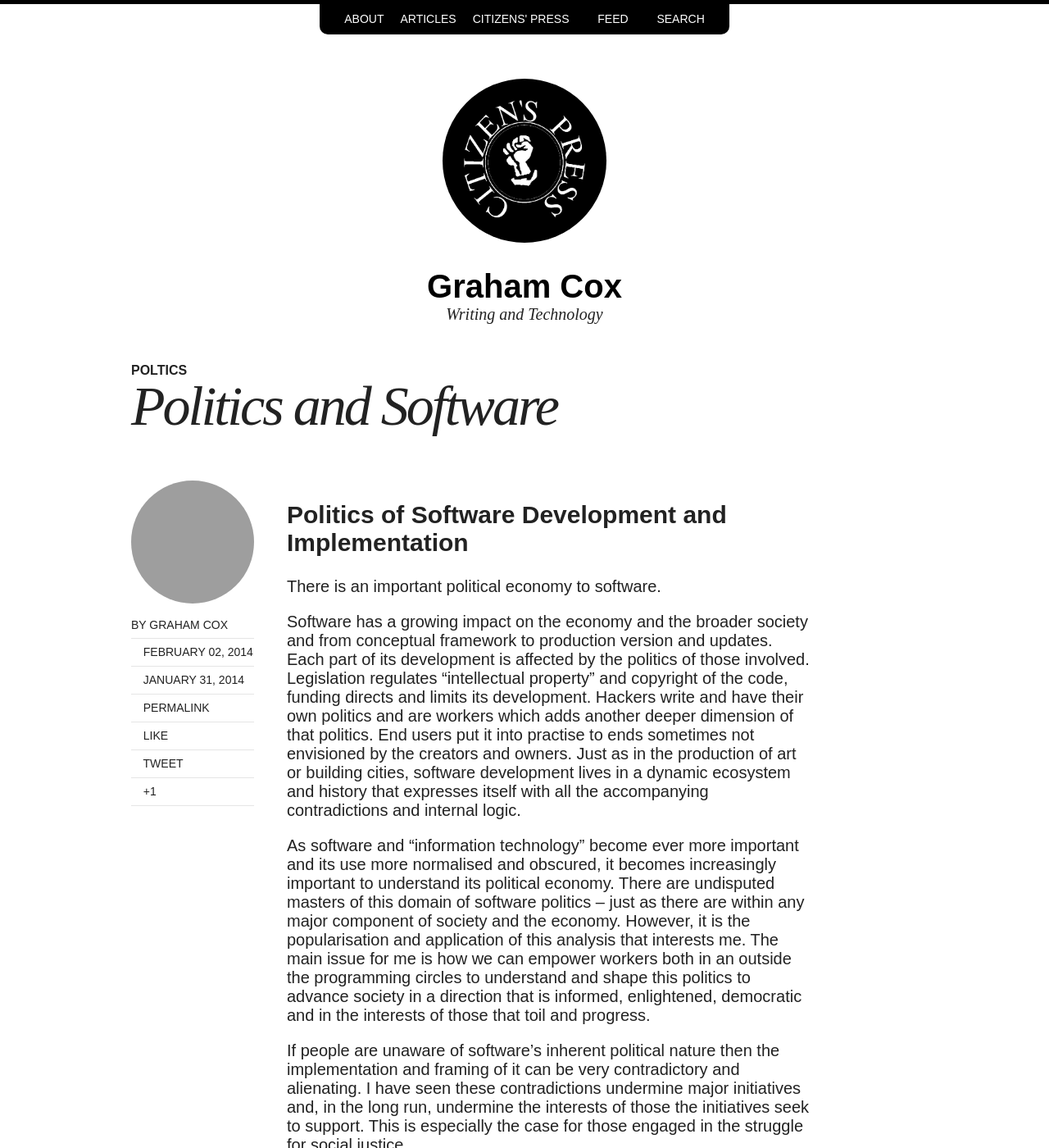
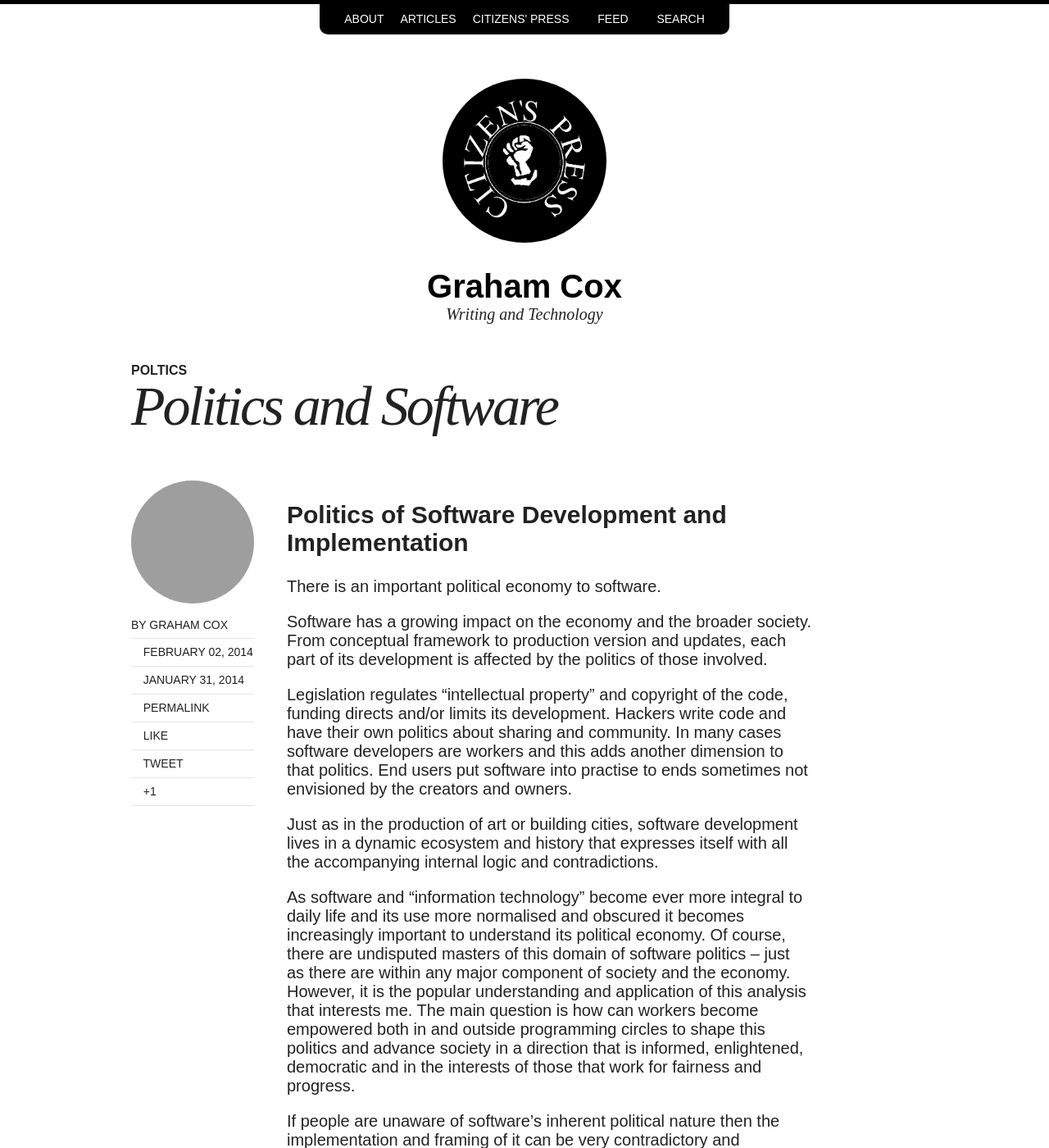
Before and after one commit to citizenspress/citizenspress.github.io, a Jekyll site: the page built from _posts/2014-02-02-Politics-and-Software.md, in a window 1280 px wide and 1400 px high. Shown: the whole window at 82% size. Built offline with Jekyll 4.4.1, drawn with Linux system fonts in a browser that asks for light colours; nearby versions of some CDN libraries; comment, search, counter and statistics services are not loaded.

Commit message:
politics edits

```diff
--- a/_posts/2014-02-02-Politics-and-Software.md
+++ b/_posts/2014-02-02-Politics-and-Software.md
@@ -15,8 +15,12 @@ share: true
 
 There is an important political economy to software.
 
-Software has a growing impact on the economy and the broader society and from conceptual framework to production version and updates. Each part of its development is affected by the politics of those involved. Legislation regulates "intellectual property" and copyright of the code, funding directs and limits its development. Hackers write and have their own politics and are workers which adds another deeper dimension of that politics. End users put it into practise to ends sometimes not envisioned by the creators and owners. Just as in the production of art or building cities, software development lives in a dynamic ecosystem and history that expresses itself with all the accompanying contradictions and internal logic.
+Software has a growing impact on the economy and the broader society. From conceptual framework to production version and updates, each part of its development is affected by the politics of those involved.
 
-As software and "information technology" become ever more important and its use more normalised and obscured, it becomes increasingly important to understand its political economy. There are undisputed masters of this domain of software politics -- just as there are within any major component of society and the economy. However, it is the popularisation and application of this analysis that interests me. The main issue for me is how we can empower workers both in an outside the programming circles to understand and shape this politics to advance society in a direction that is informed, enlightened, democratic and in the interests of those that toil and progress.
+Legislation regulates "intellectual property" and copyright of the code, funding directs and/or limits its development. Hackers write code and have their own politics about sharing and community. In many cases software developers are workers and this adds another dimension to that politics. End users put software into practise to ends sometimes not envisioned by the creators and owners.
+
+Just as in the production of art or building cities, software development lives in a dynamic ecosystem and history that expresses itself with all the accompanying internal logic and contradictions.
+
+As software and "information technology" become ever more integral to daily life and its use more normalised and obscured it becomes increasingly important to understand its political economy. Of course, there are undisputed masters of this domain of software politics -- just as there are within any major component of society and the economy. However, it is the popular understanding and application of this analysis that interests me. The main question is how can workers become empowered both in and outside programming circles to shape this politics and advance society in a direction that is informed, enlightened, democratic and in the interests of those that work for fairness and progress.
 
 If people are unaware of software's inherent political nature then the implementation and framing of it can be very contradictory and alienating. I have seen these contradictions undermine major initiatives and, in the long run, undermine the interests of those the initiatives seek to support. This is especially the case for those engaged in the struggle for social justice.
```
